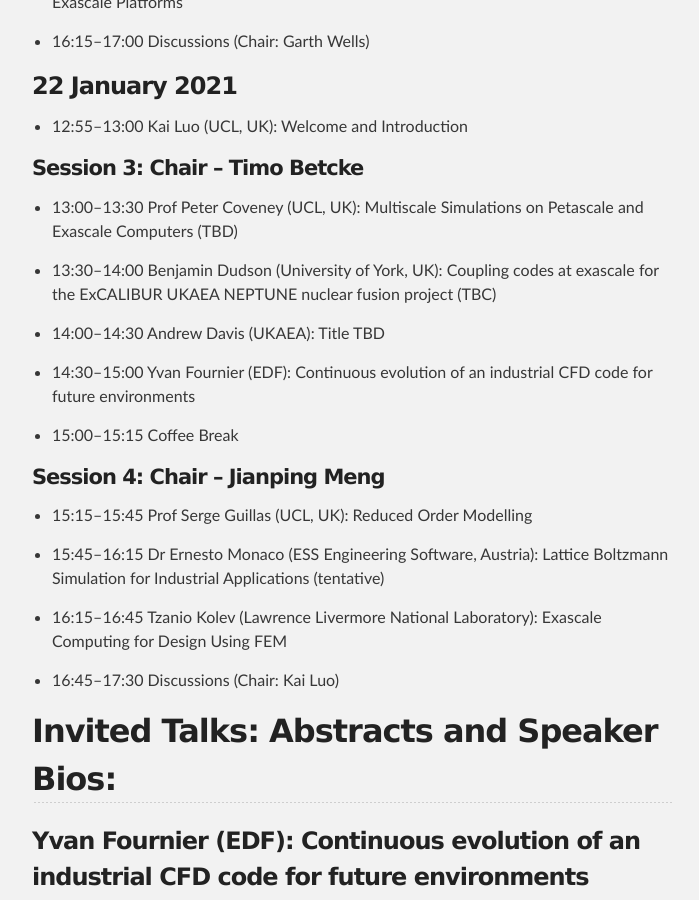
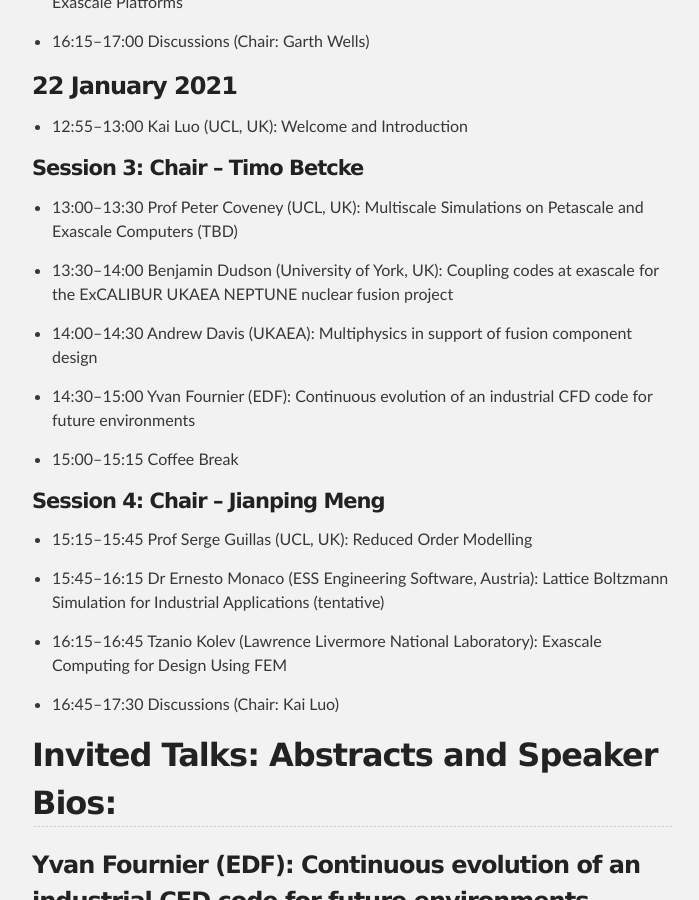
Before and after one commit to Excalibur-SLE/Excalibur-SLE.github.io, a Jekyll site: the page built from workshop3.md, in a window 1280 px wide and 900 px high, scrolled down 1584 px. Shown: the whole window, without its empty margins (288-987 px from the left). Built offline with Jekyll 4.4.1, drawn with Linux system fonts in a browser that asks for light colours; our own code applies the rules of GitHub Pages for plain Markdown files.

Commit message:
Update workshop3.md

```diff
--- a/workshop3.md
+++ b/workshop3.md
@@ -68,9 +68,9 @@
 
 - 13:00–13:30 Prof Peter Coveney (UCL, UK): Multiscale Simulations on Petascale and Exascale Computers (TBD)
 
-- 13:30–14:00 Benjamin Dudson (University of York, UK): Coupling codes at exascale for the ExCALIBUR UKAEA NEPTUNE nuclear fusion project (TBC)
+- 13:30–14:00 Benjamin Dudson (University of York, UK): Coupling codes at exascale for the ExCALIBUR UKAEA NEPTUNE nuclear fusion project
 
-- 14:00–14:30 Andrew Davis (UKAEA): Title TBD
+- 14:00–14:30 Andrew Davis (UKAEA): Multiphysics in support of fusion component design
 
 - 14:30–15:00 Yvan Fournier (EDF): Continuous evolution of an industrial CFD code for future environments
 
```
